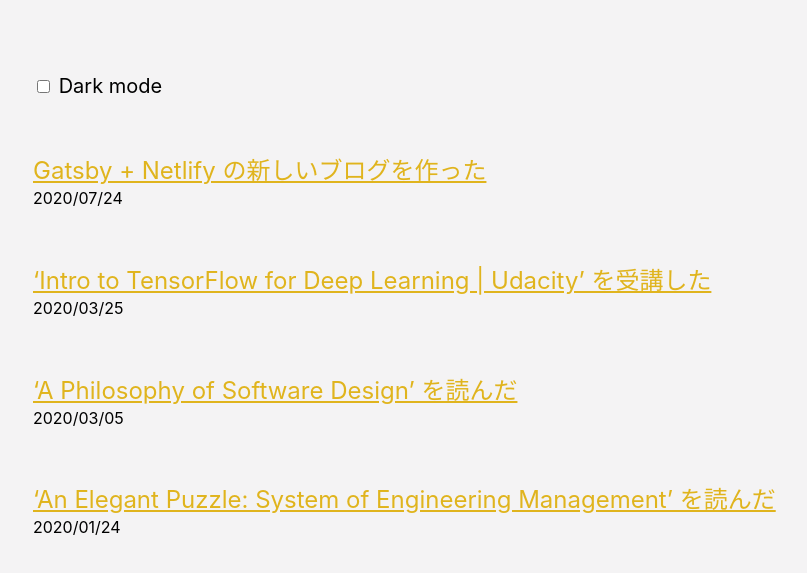
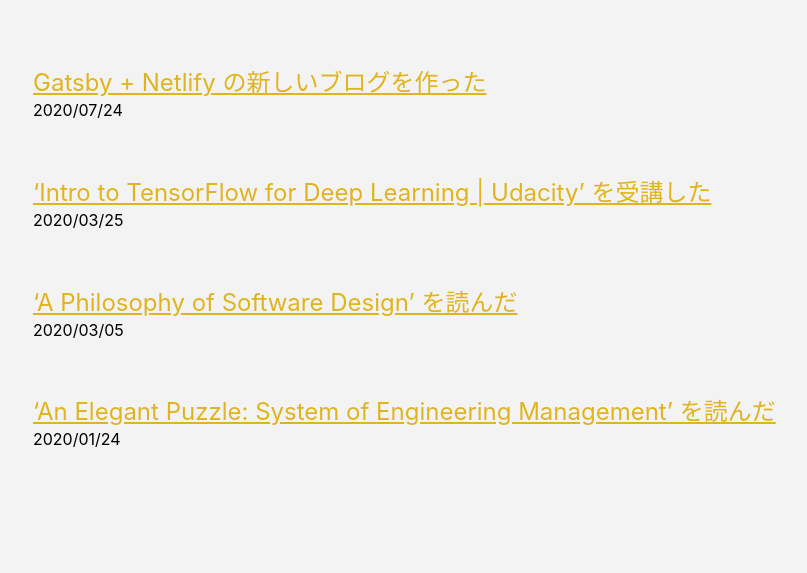
Before and after one commit to jarinosuke/blog.jarinosuke.com, a Gatsby site: page / in a window 1280 px wide. Shown: the part 145-718 px from the top of the page, without its empty margins (183-990 px from the left). Built offline with nearby package versions, Linux system fonts and the light colour scheme; Gatsby itself is replaced by a stand-in of ours; some packages are replaced by stand-ins of ours.

Commit message:
Revert "add dark mode switch(not working)"
This reverts commit d3103767b9b74c14df2cdba75ef502aed09f7bff.

```diff
--- a/package.json
+++ b/package.json
@@ -10,7 +10,6 @@
   "dependencies": {
     "gatsby": "^2.23.12",
     "gatsby-image": "^2.4.9",
-    "gatsby-plugin-dark-mode": "^1.1.2",
     "gatsby-plugin-feed": "^2.5.7",
     "gatsby-plugin-google-analytics": "^2.3.6",
     "gatsby-plugin-manifest": "^2.4.20",
--- a/src/components/darkmodeswitch.js
+++ /dev/null
@@ -1,22 +0,0 @@
-import React, { } from 'react'
-import { ThemeToggler } from 'gatsby-plugin-dark-mode'
-
-class DarkLightSwitch extends React.Component {
-    render() {
-      return (
-        <ThemeToggler>
-          {({ theme, toggleTheme }) => (
-            <label>
-              <input
-                type="checkbox"
-                onChange={ e => toggleTheme(e.target.checked ? 'dark' : 'light')}
-                checked={theme === 'dark'}
-              />{' '}
-              Dark mode
-            </label>
-          )}
-        </ThemeToggler>
-      )
-    }
-  }
-export default DarkLightSwitch
--- a/src/pages/index.js
+++ b/src/pages/index.js
@@ -4,7 +4,6 @@ import { Link, graphql } from "gatsby"
 import Bio from "../components/bio"
 import Layout from "../components/layout"
 import SEO from "../components/seo"
-import DarkLightSwitch from "../components/darkmodeswitch"
 import { rhythm } from "../utils/typography"
 
 const BlogIndex = ({ data, location }) => {
@@ -15,7 +14,6 @@ const BlogIndex = ({ data, location }) => {
    <Layout location={location} title={siteTitle}>
      <SEO title="All posts" />
      <bio><Bio /></bio>
-     <DarkLightSwitch />
      {posts.map(({ node }) => {
        const title = node.frontmatter.title || node.fields.slug
        return (
```
Also changed, not shown: 1 other file.
